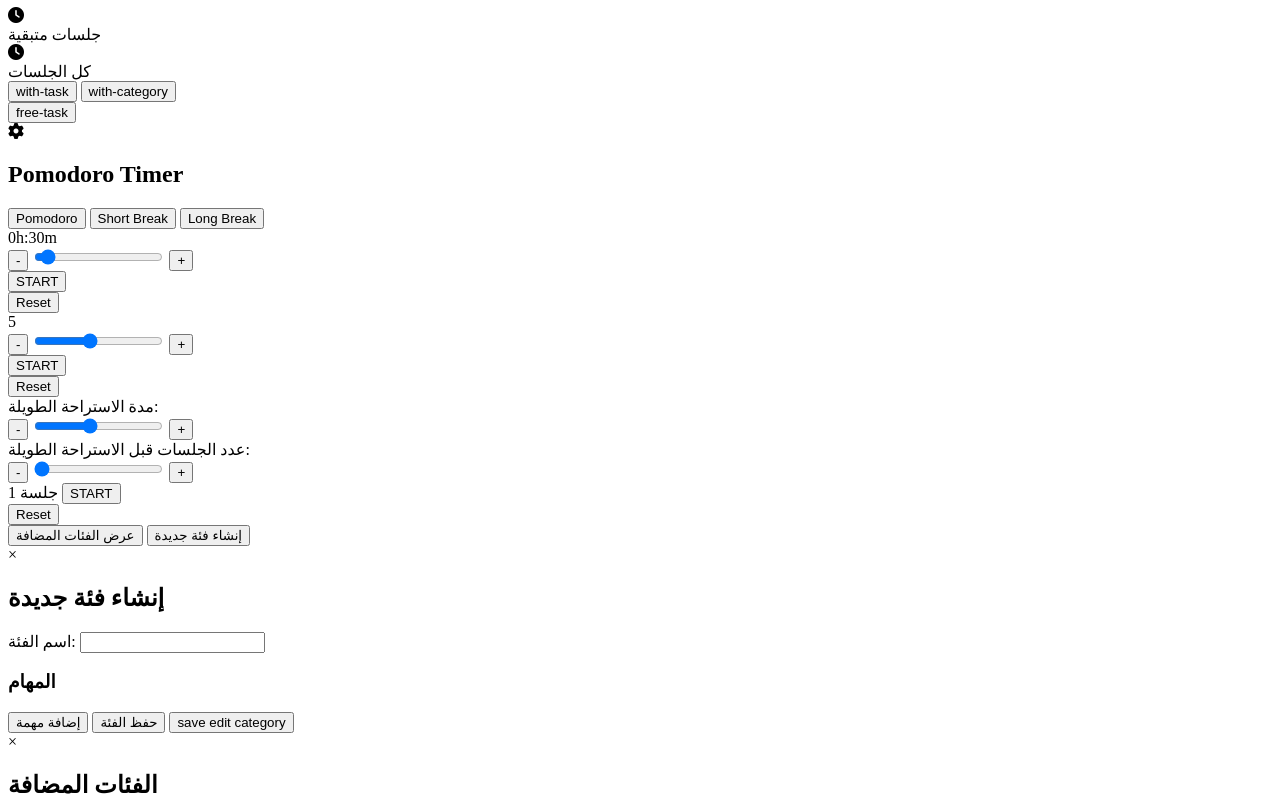
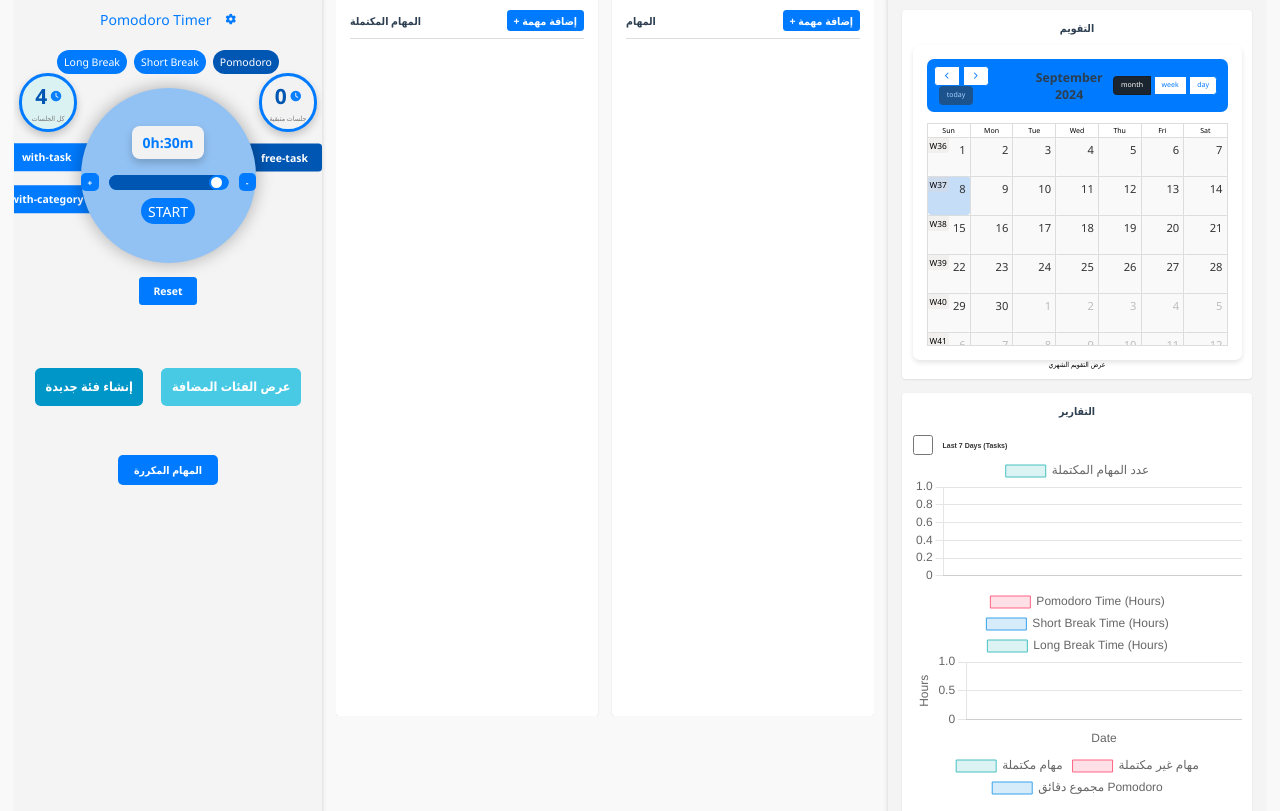
Before and after one commit to Mohamed-khaled-mohmamed/LARGE-TODO-APP, a plain HTML site: page index.html in a window 1280 px wide. Shown: the part 74-885 px from the top of the page. Drawn offline with Linux system fonts and the light colour scheme; the site is published under a folder, as on GitHub Pages, so addresses that start at the root find nothing.

Commit message:
Update index.html

```diff
--- a/index.html
+++ b/index.html
@@ -13,8 +13,8 @@
   <script src="https://cdnjs.cloudflare.com/ajax/libs/fullcalendar/5.11.0/main.min.js " defer></script> -->
   <link rel="stylesheet" href="https://cdnjs.cloudflare.com/ajax/libs/font-awesome/6.0.0-beta3/css/all.min.css">
 
-  <script type="module" crossorigin src="/assets/index-Ch-sRXH7.js"></script>
-  <link rel="stylesheet" crossorigin href="/assets/index-CSTgMHcw.css">
+  <script type="module" crossorigin src="assets/index-Ch-sRXH7.js"></script>
+  <link rel="stylesheet" crossorigin href="assets/index-CSTgMHcw.css">
 </head>
 
 <body>
```
